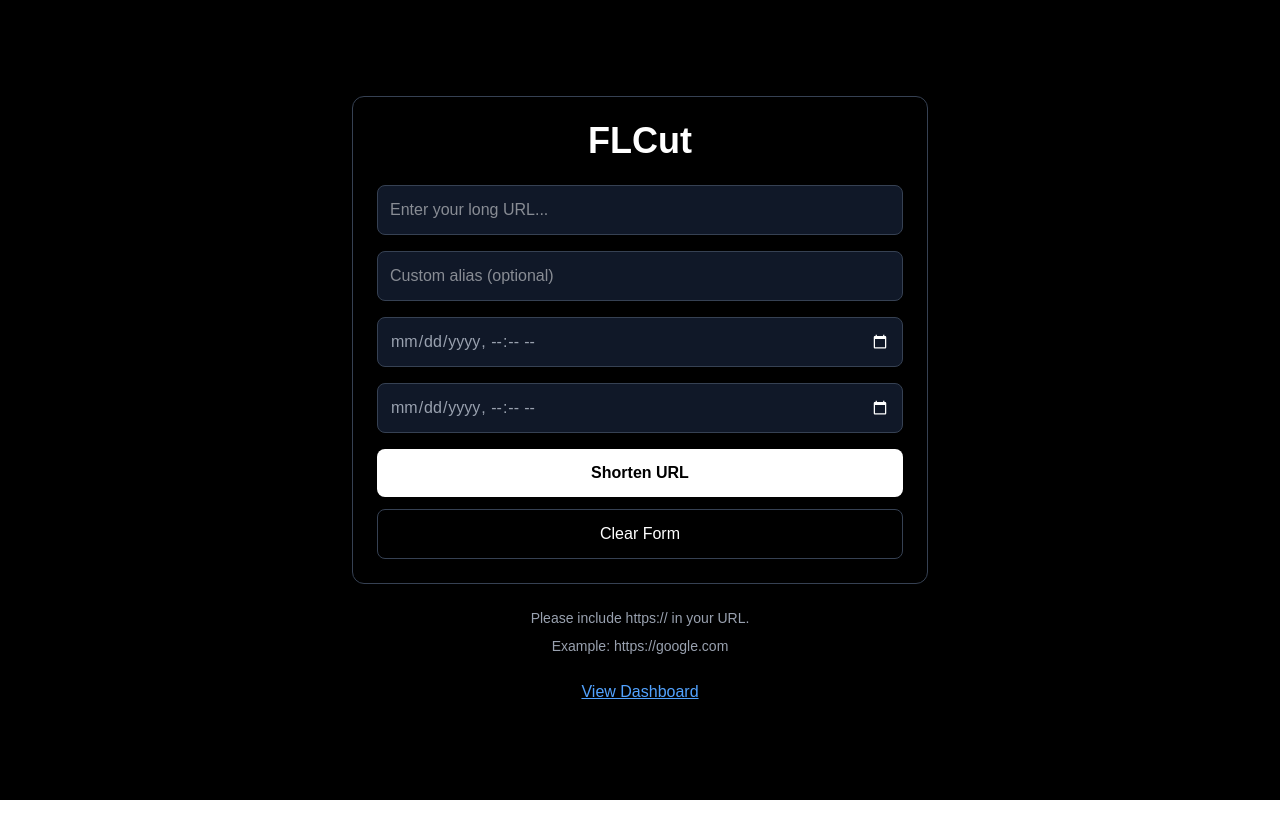
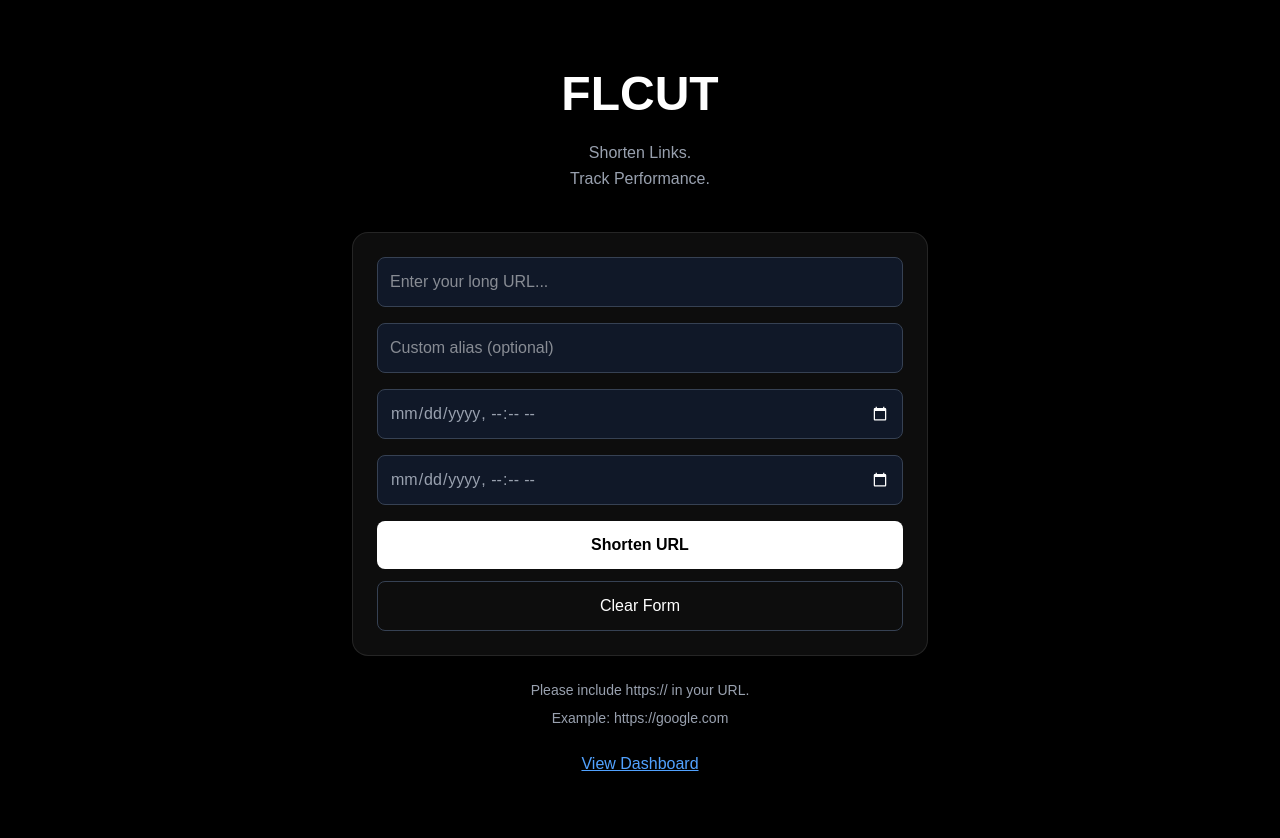
Before and after one commit to VishwasSharma28/FLCut, a Next.js app: page / in a window 1280 px wide. Before the commit the page ends 800 px from the top, so only its background shows below. Built offline with nearby package versions, Linux system fonts and the light colour scheme.

Commit message:
improve homepage hero and glass ui

```diff
--- a/src/app/page.tsx
+++ b/src/app/page.tsx
@@ -89,14 +89,25 @@ export default function Home() {
 
   return (
 
-    <main className="min-h-screen bg-black text-white flex flex-col items-center justify-center px-4">
+    <main className="min-h-screen bg-black text-white flex flex-col items-center justify-center px-4 py-16">
 
-      {/* Generator Section */}
-      <div className="w-full max-w-xl p-6 border border-gray-700 rounded-xl">
+      {/* Hero Section */}
+      <div className="text-center mb-10 max-w-xl">
 
-        <h1 className="text-4xl font-bold mb-6 text-center">
-          FLCut
+
+
+        <h1 className="text-5xl font-bold mb-4 leading-tight">
+          FLCUT
         </h1>
+
+        <p className="text-gray-400 text-base leading-relaxed">
+          Shorten Links.<br />Track Performance.
+        </p>
+
+      </div>
+
+      {/* Generator Section — glassmorphism card */}
+      <div className="w-full max-w-xl p-6 rounded-2xl border border-white/10 bg-white/5 backdrop-blur-md">
 
         {/* URL Input */}
         <input
```
